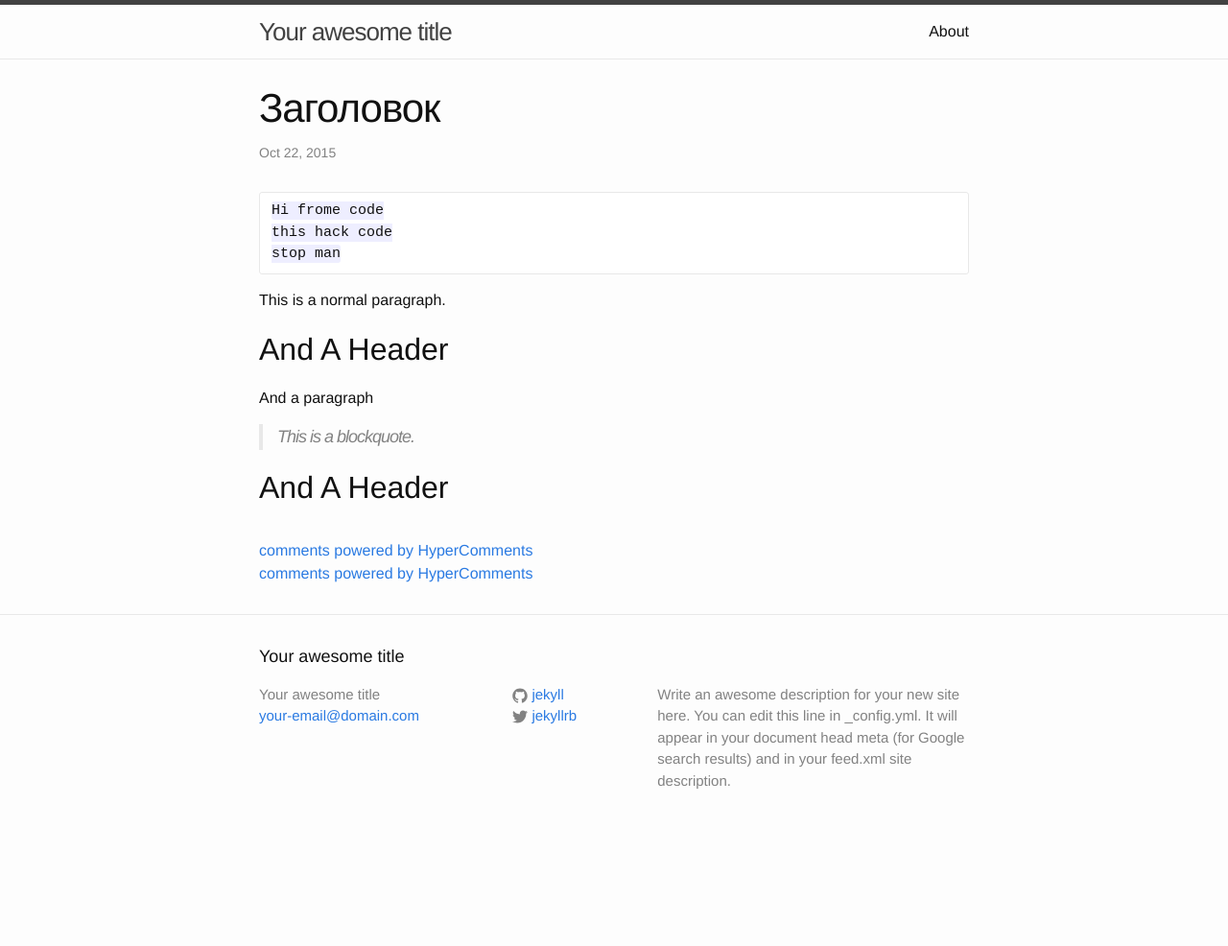
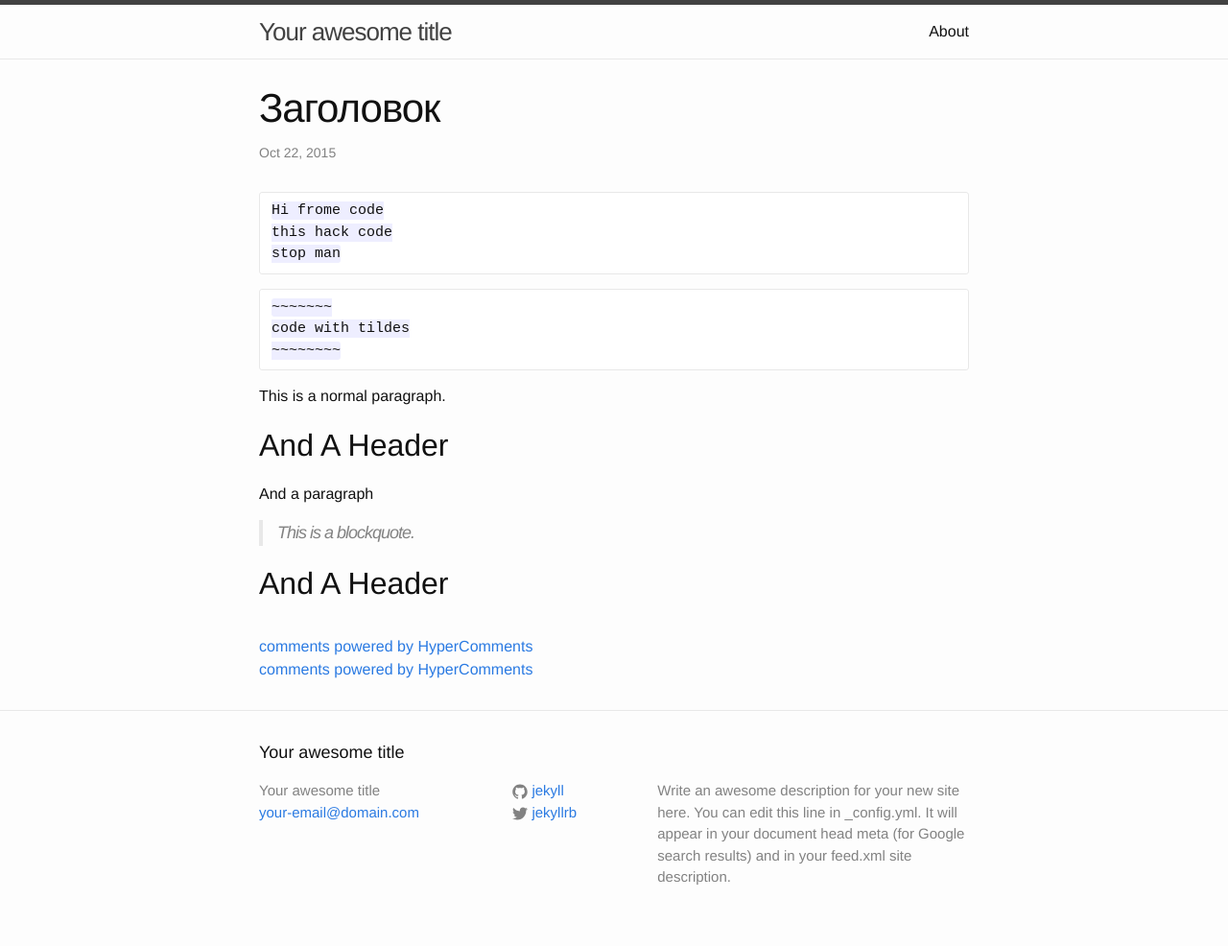
Before and after one commit to FaionWeb/blog, a Jekyll site: the page built from _posts/2015-10-22-hi.md, in a window 1280 px wide. Shown: the whole page at 96% size. Built offline with Jekyll 4.4.1, drawn with Linux system fonts in a browser that asks for light colours; comment, search, counter and statistics services are not loaded; before the commit the page ends 900 px from its top, so only the background shows below that.

Commit message:
Update 2015-10-22-hi.md

```diff
--- a/_posts/2015-10-22-hi.md
+++ b/_posts/2015-10-22-hi.md
@@ -8,7 +8,11 @@ categories: jekyll update
     this hack code
     stop man
 
-
+~~~~~~~~~~~~
+~~~~~~~
+code with tildes
+~~~~~~~~
+~~~~~~~~~~~~~~~~~~
 
 
 This is a normal
```
